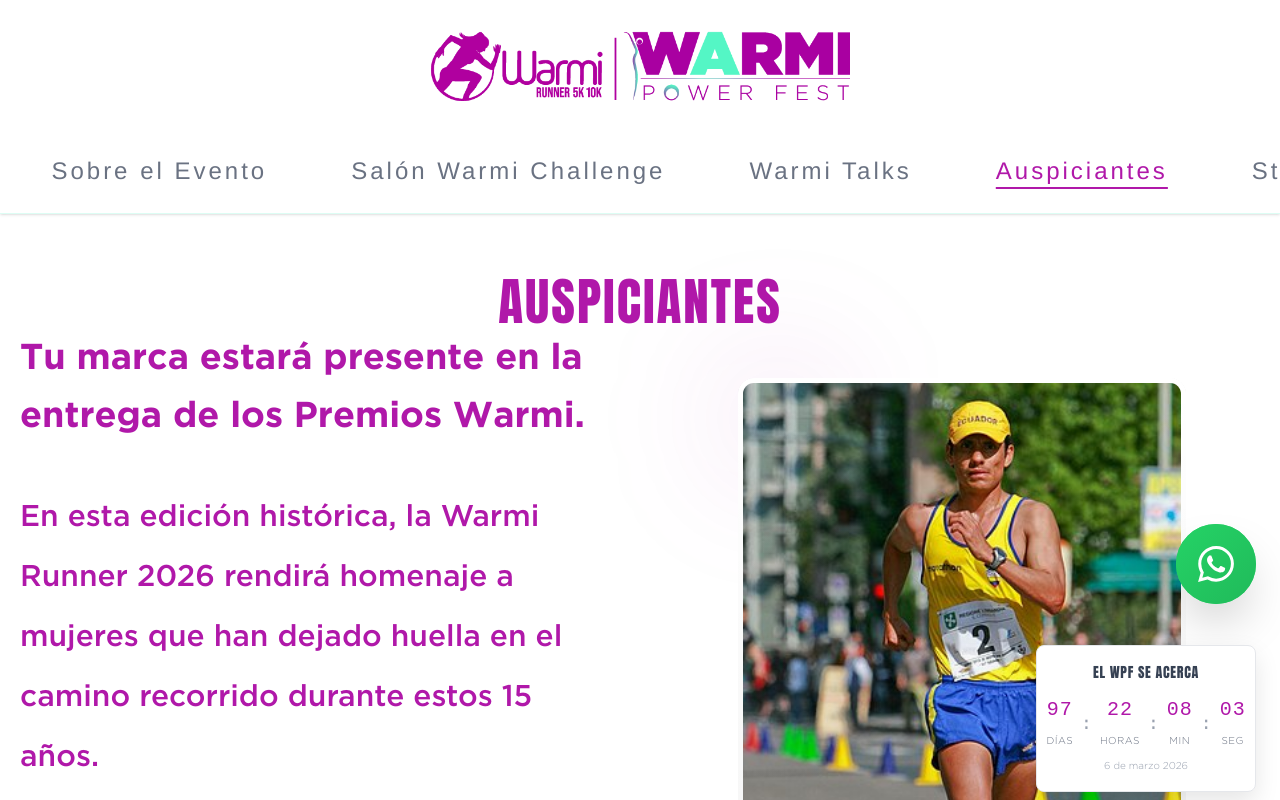
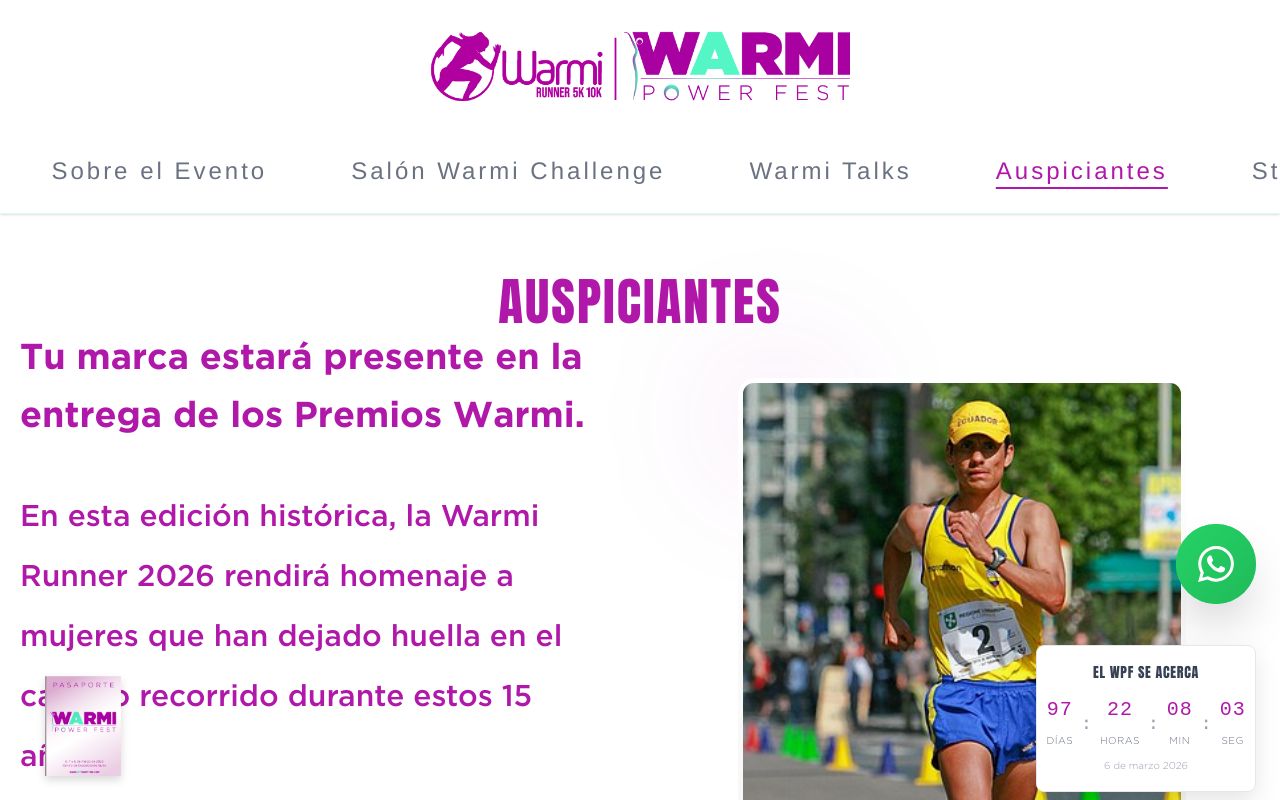
Before and after one commit to antxnyiuuuu/wpowerfest, a React (Vite) app in the folder wpowerfest/: page /auspiciante in a window 1280 px wide. Shown: the top 800 px of the page. Built offline with nearby package versions, Linux system fonts and the light colour scheme.

Commit message:
cambios del passaporte

```diff
--- a/wpowerfest/src/App.tsx
+++ b/wpowerfest/src/App.tsx
@@ -12,6 +12,7 @@
 import PageTransition from "./components/PageTransition";
 import WhatsAppButton from "./components/WhatsAppButton";
 import CountdownTimer from "./components/CountdownTimer";
+import PassportButton from "./components/PassportButton";
 
 function App() {
   return (
@@ -90,6 +91,7 @@
       </Routes>
       <WhatsAppButton />
       <CountdownTimer />
+      <PassportButton />
     </BrowserRouter>
   );
 }
--- a/wpowerfest/src/components/PassportButton.tsx
+++ b/wpowerfest/src/components/PassportButton.tsx
@@ -1,13 +1,21 @@
 import { Link } from "react-router-dom";
 import { useState } from "react";
 
-function PassportButton() {
+interface PassportButtonProps {
+  mobileOnly?: boolean;
+}
+
+function PassportButton({ mobileOnly = false }: PassportButtonProps) {
   const [showTooltip, setShowTooltip] = useState(false);
   const [isHovering, setIsHovering] = useState(false);
 
   return (
     <div
-      className="hidden md:block fixed bottom-6 left-6 md:left-10 z-50"
+      className={
+        mobileOnly
+          ? "md:hidden fixed bottom-6 left-6 z-50"
+          : "hidden md:block fixed bottom-6 left-6 md:left-10 z-50"
+      }
       onMouseEnter={() => {
         setIsHovering(true);
         setShowTooltip(true);
--- a/wpowerfest/src/pages/Auspiciante.tsx
+++ b/wpowerfest/src/pages/Auspiciante.tsx
@@ -33,8 +33,9 @@
               <div className="space-y-12 order-2 lg:order-1">
                 {/* Primer párrafo */}
                 <p
-                  className="text-2xl md:text-3xl lg:text-4xl text-center lg:text-left leading-relaxed font-['Gotham']"
+                  className="text-2xl md:text-3xl lg:text-4xl text-center lg:text-left leading-relaxed"
                   style={{
+                    fontFamily: "'Gotham', sans-serif",
                     color: "#B018A9",
                     fontWeight: 700,
                     marginBottom: "40px",
@@ -45,30 +46,33 @@
 
                 {/* Segundo párrafo */}
                 <p
-                  className="text-xl md:text-2xl lg:text-3xl text-center lg:text-left leading-relaxed font-['Gotham']"
+                  className="text-xl md:text-2xl lg:text-3xl text-center lg:text-left leading-relaxed"
                   style={{
+                    fontFamily: "'Gotham', sans-serif",
                     color: "#B018A9",
                     fontWeight: 500,
                     lineHeight: "2",
                     marginBottom: "30px",
                   }}
                 >
-                  En esta edición histórica, la Warmi Runner 2026 rendirá homenaje
-                  a mujeres que han dejado huella en el camino recorrido durante
-                  estos 15 años.
+                  En esta edición histórica, la Warmi Runner 2026 rendirá
+                  homenaje a mujeres que han dejado huella en el camino
+                  recorrido durante estos 15 años.
                 </p>
 
                 {/* Tercer párrafo - Mensaje motivador */}
                 <p
-                  className="text-xl md:text-2xl lg:text-3xl text-center lg:text-left leading-relaxed font-['Gotham']"
+                  className="text-xl md:text-2xl lg:text-3xl text-center lg:text-left leading-relaxed"
                   style={{
+                    fontFamily: "'Gotham', sans-serif",
                     color: "#B018A9",
                     fontWeight: 600,
                     lineHeight: "2",
                     marginBottom: "50px",
                   }}
                 >
-                  ¡Únete a esta celebración única y haz que tu marca brille junto a las mujeres más inspiradoras del país!
+                  ¡Únete a esta celebración única y haz que tu marca brille
+                  junto a las mujeres más inspiradoras del país!
                 </p>
 
                 {/* Botón mejorado - MÁS GRANDE Y CENTRADO */}
@@ -79,17 +83,16 @@
                     rel="noopener noreferrer"
                     className="group relative inline-block"
                   >
-                    <div
-                      className="absolute inset-0 bg-gradient-to-r from-[#B018A9] to-[#54F6C5] rounded-full blur-2xl opacity-70 group-hover:opacity-100 transition-opacity duration-300 animate-pulse"
-                    ></div>
+                    <div className="absolute inset-0 bg-gradient-to-r from-[#B018A9] to-[#54F6C5] rounded-full blur-2xl opacity-70 group-hover:opacity-100 transition-opacity duration-300 animate-pulse"></div>
                     <button
                       className="relative px-20 py-10 text-white font-bold text-3xl md:text-4xl lg:text-5xl rounded-full shadow-2xl transform group-hover:scale-110 transition-all duration-300"
                       style={{
+                        fontFamily: "'Gotham', sans-serif",
                         backgroundColor: "#B018A9",
-                        fontFamily: "Gotham, sans-serif",
                         letterSpacing: "4px",
                         border: "5px solid #B018A9",
-                        boxShadow: "0 15px 50px rgba(176, 24, 169, 0.5), 0 0 30px rgba(84, 246, 197, 0.4)",
+                        boxShadow:
+                          "0 15px 50px rgba(176, 24, 169, 0.5), 0 0 30px rgba(84, 246, 197, 0.4)",
                       }}
                     >
                       SER AUSPICIANTE
@@ -113,7 +116,8 @@
                       className="w-full h-auto object-cover rounded-2xl relative z-10 shadow-2xl"
                       style={{
                         border: "5px solid white",
-                        boxShadow: "0 20px 50px rgba(0, 0, 0, 0.3), 0 10px 25px rgba(0, 0, 0, 0.2)",
+                        boxShadow:
+                          "0 20px 50px rgba(0, 0, 0, 0.3), 0 10px 25px rgba(0, 0, 0, 0.2)",
                       }}
                     />
                     {/* Overlay sutil */}
--- a/wpowerfest/src/pages/Home.tsx
+++ b/wpowerfest/src/pages/Home.tsx
@@ -455,8 +455,8 @@
       {/* Botón de WhatsApp solo para la página de inicio */}
       <WhatsAppButtonHome />
 
-      {/* Botón de Pasaporte solo para la página de inicio */}
-      <PassportButton />
+      {/* Botón de Pasaporte flotante solo en móvil/Android */}
+      <PassportButton mobileOnly={true} />
     </div>
   );
 }
```
